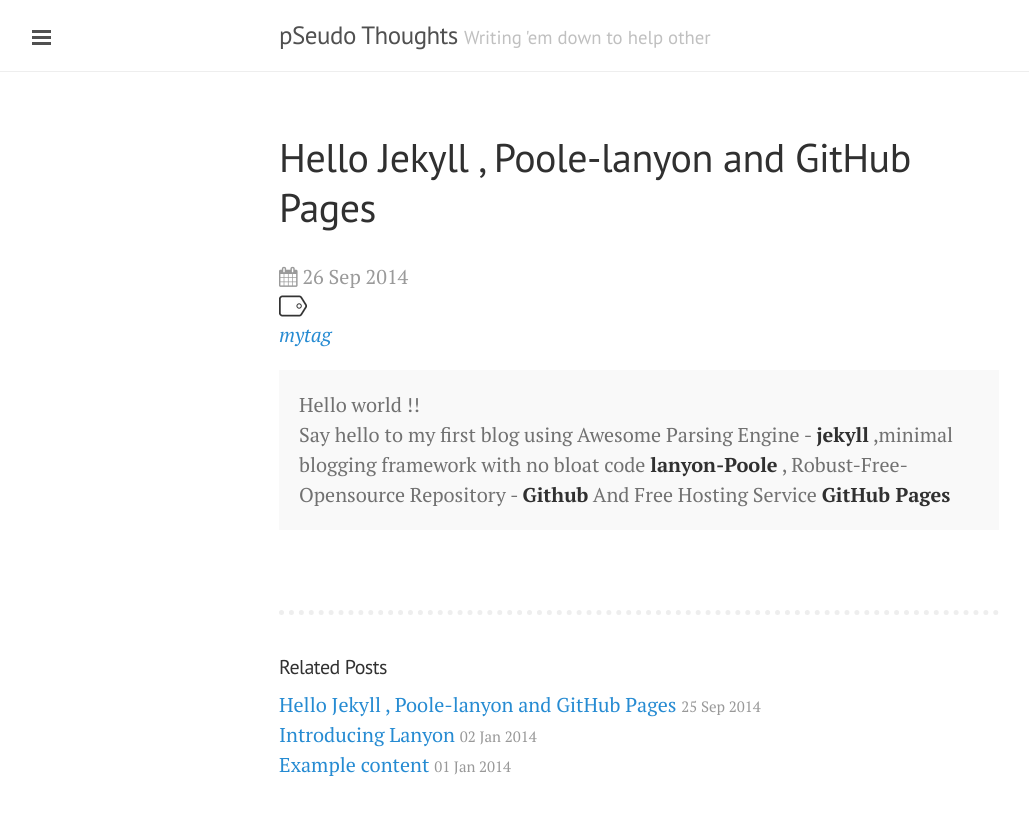
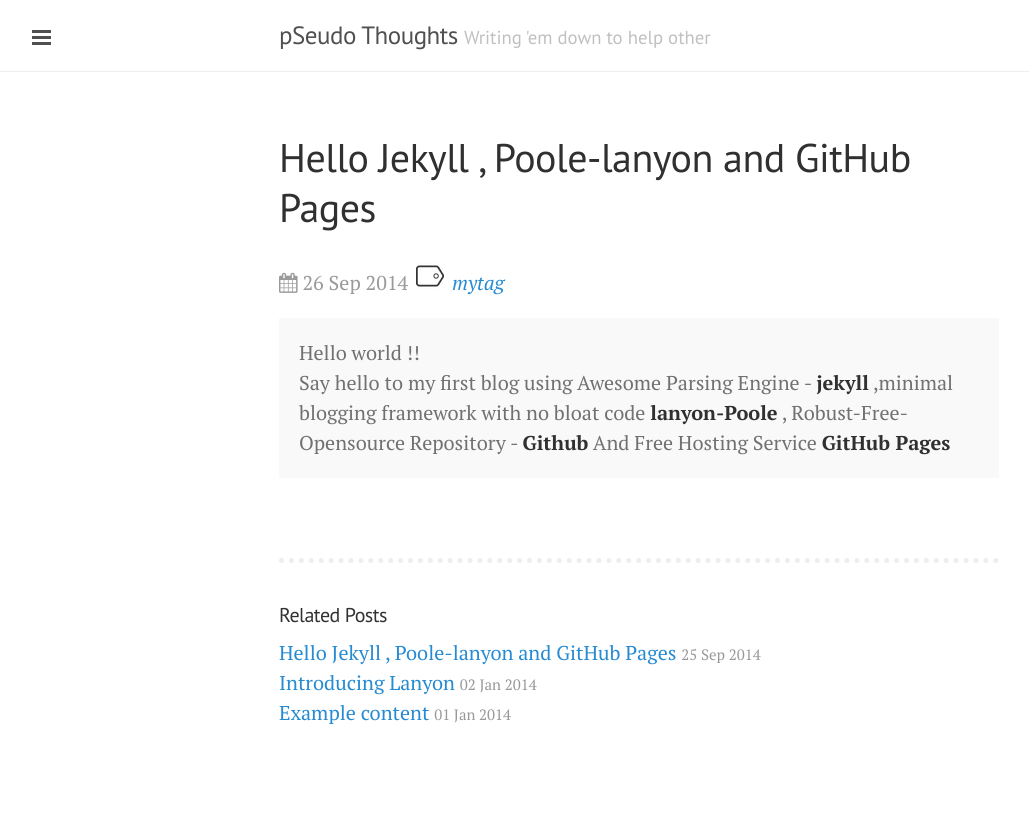
Before and after one commit to DharmeshPandav/dharmeshpandav.github.io, a Jekyll site: the page built from _posts/2014-09-26-Hello jekyll.md, in a window 1280 px wide. Shown: the top 815 px of the page, without its empty margins (1-1030 px from the left). Built offline with Jekyll 4.4.1, drawn with Linux system fonts in a browser that asks for light colours; nearby versions of some CDN libraries; Markdown is read by kramdown in place of the engine named in the settings.

Commit message:
changed config

```diff
--- a/_layouts/post.html
+++ b/_layouts/post.html
@@ -23,7 +23,7 @@ comments:   true
         <span>
             <i class="fa fa-calendar"></i>
             {{ page.date | date_to_string }}
-                <i class="tag-icon-prefix"></i>
+            <i class="tag-icon-prefix"></i>
 					{% for tag in page.tags %}
 						<em> <a href="{{ site.url }}/tags/{{tag}}">{{ tag }}</a> </em>
 					{% endfor %}
--- a/public/css/custom.css
+++ b/public/css/custom.css
@@ -52,10 +52,11 @@
 
 .tag-icon-prefix {
     background:url(/assets/tag28x28.png) left top;
-    width:28px;
-    height:28px;
-    display: block;
+    width: 28px;
+    height: 28px;
     margin-right: 3px;
+    margin-left: 3px;
+    display: inline-block;
 
 }
 
```
